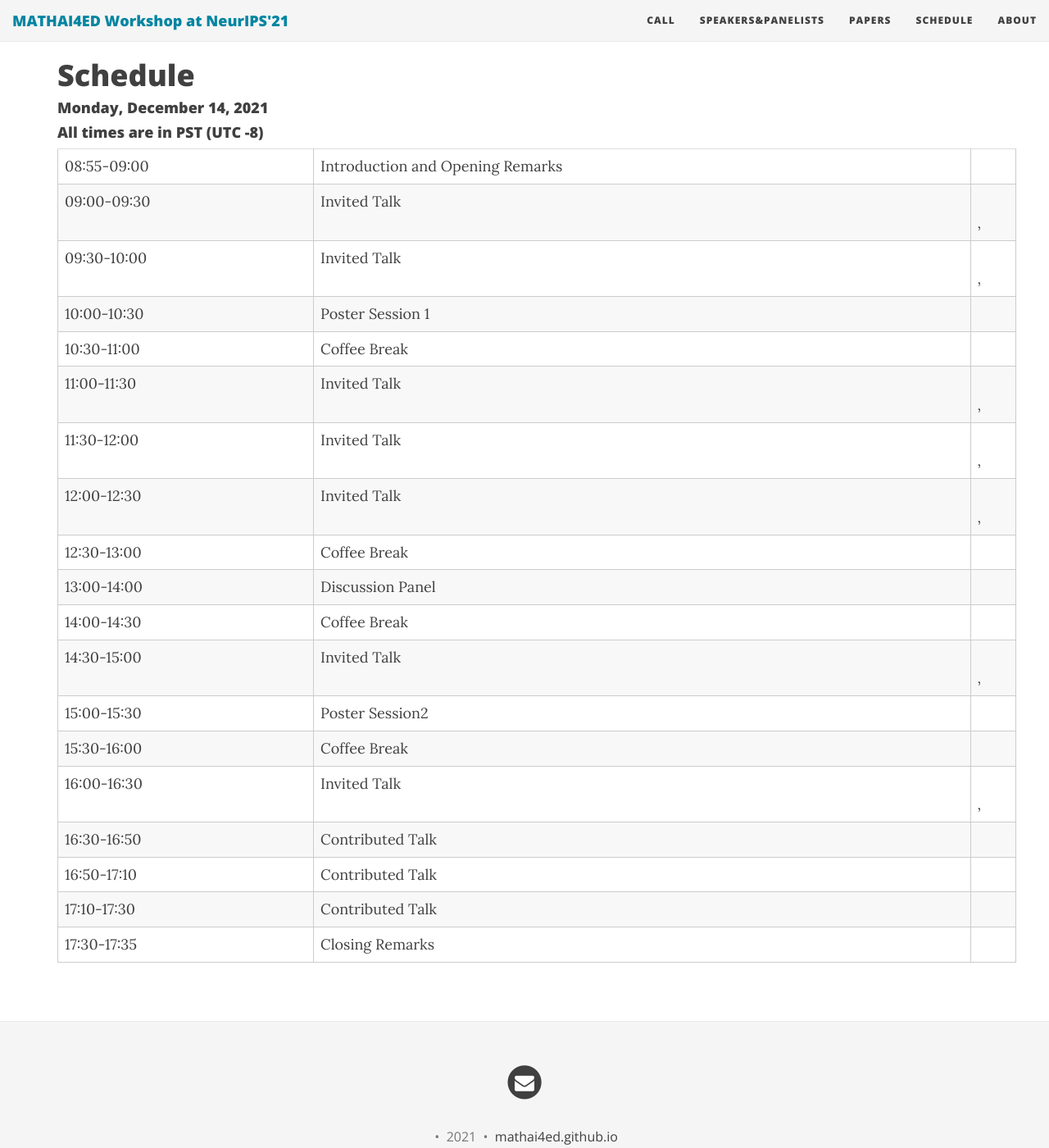
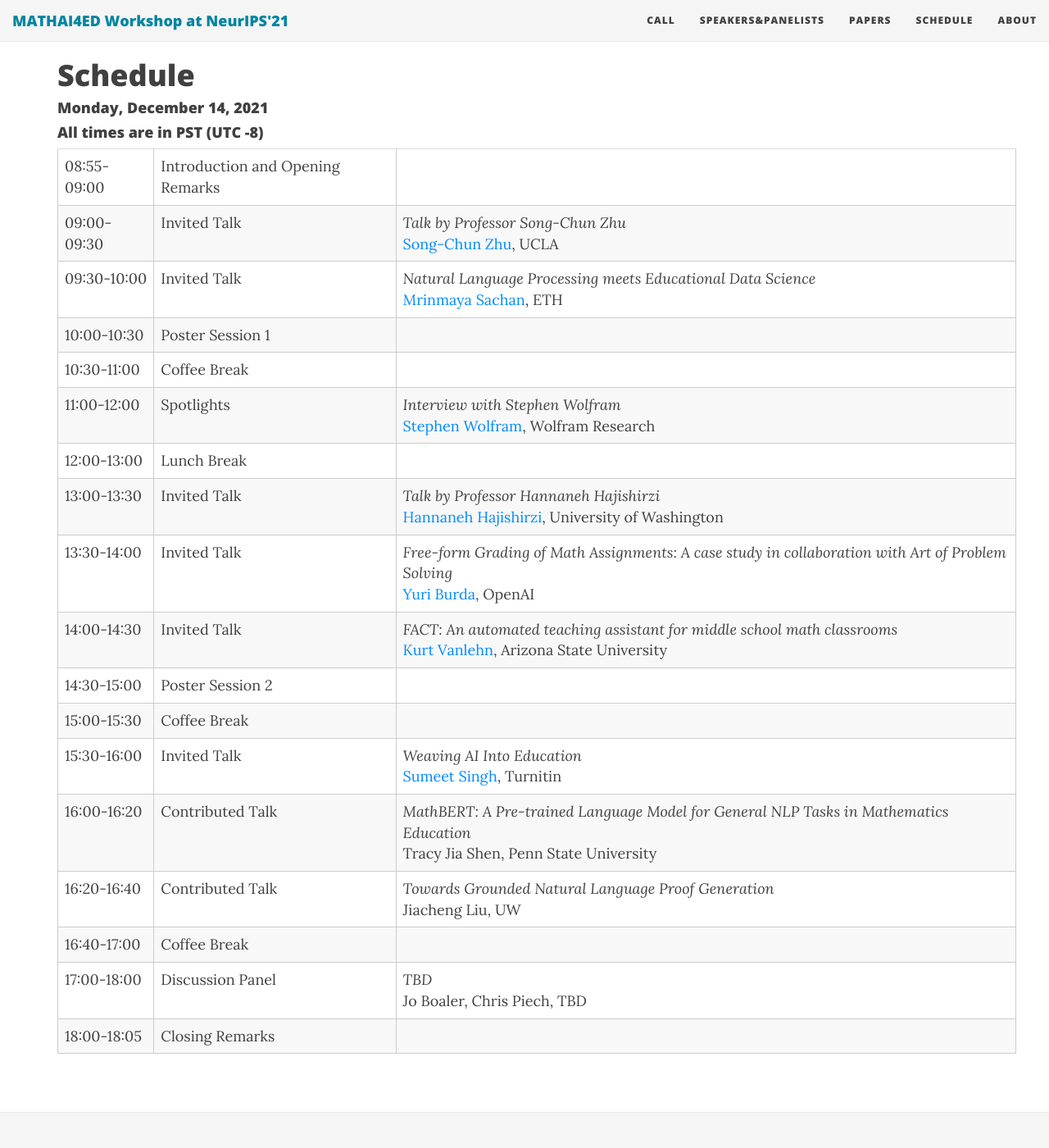
Before and after one commit to mathai4ed/mathai4ed.github.io, a Jekyll site: the page built from schedule.md, in a window 1280 px wide and 1400 px high, scrolled down 288 px. Shown: the whole window at 82% size. Built offline with Jekyll 4.4.1, drawn with Linux system fonts in a browser that asks for light colours; nearby versions of some CDN libraries.

Commit message:
update schedule, panlists

```diff
--- a/_data/schedule.yml
+++ b/_data/schedule.yml
@@ -2,90 +2,106 @@ opening:
   event: "Introduction and Opening Remarks"
   start: "08:55-09:00"
   type: "General"
-jurban:
-  event: "jurban"
-  title: ""
+
+szhu:
+  event: "szhu"
+  title: "Talk by Professor Song-Chun Zhu"
   start: "09:00-09:30"
   type: "Invited"
-ybengio:
-  event: "ybengio"
-  title: ""
+
+msachan:
+  event: "msachan"
+  title: "Natural Language Processing meets Educational Data Science"
   start: "09:30-10:00"
   type: "Invited"
+
 poster1:
   event: "Poster Session 1"
+  title: ""
+  author: ""
   start: "10:00-10:30"
   type: "General"
+
 break1:
   event: "Coffee Break"
   title: ""
   start: "10:30-11:00"
   type: "General"
-alison:
-  event: "alison"
+
+swolfram:
+  event: "swolfram"
+  title: "Interview with Stephen Wolfram"
+  start: "11:00-12:00"
+  type: "Spotlights"
+
+break2:
+  event: "Lunch Break"
   title: ""
-  start: "11:00-11:30"
+  start: "12:00-13:00"
+  type: "General"
+
+hhajishirzi:
+  event: "hhajishirzi"
+  title: "Talk by Professor Hannaneh Hajishirzi"
+  start: "13:00-13:30"
   type: "Invited"
-mjamnik:
-  event: "mjamnik"
+
+yburda:
+  event: "yburda"
+  title: "Free-form Grading of Math Assignments: A case study in collaboration with Art of Problem Solving"
+  start: "13:30-14:00"
+  type: "Invited"
+
+kvanlehn:
+  event: "kvanlehn"
+  title: "FACT: An automated teaching assistant for middle school math classrooms"
+  start: "14:00-14:30"
+  type: "Invited"
+
+poster2:
+  event: "Poster Session 2"
   title: ""
-  start: "11:30-12:00"
-  type: "Invited"
-jmcclelland:
-  event: "jmcclelland"
-  title: ""
-  start: "12:00-12:30"
-  type: "Invited"
-break2:
-  event: "Coffee Break"
-  title: ""
-  start: "12:30-13:00"
+  author: ""
+  start: "14:30-15:00"
   type: "General"
-panel1:
-  event: ""
-  speakers: ""
-  start: "13:00-14:00"
-  type: "Panel"
+
 break3:
   event: "Coffee Break"
   title: ""
-  start: "14:00-14:30"
-  type: "General"
-mrabe:
-  event: "mrabe"
-  title: ""
-  start: "14:30-15:00"
-  type: "Invited"
-poster2:
-  event: "Poster Session2"
   start: "15:00-15:30"
   type: "General"
+
+kvanlehssinghn:
+  event: "ssingh"
+  title: "Weaving AI Into Education"
+  start: "15:30-16:00"
+  type: "Invited"
+
+contrib1:
+  event: "MathBERT: A Pre-trained Language Model for General NLP Tasks in Mathematics Education"
+  author: "Tracy Jia Shen, Penn State University"
+  start: "16:00-16:20"
+  type: "Contributed"
+
+contrib2:
+  event: "Towards Grounded Natural Language Proof Generation"
+  author: "Jiacheng Liu, UW"
+  start: "16:20-16:40"
+  type: "Contributed"
+
 break4:
   event: "Coffee Break"
   title: ""
-  start: "15:30-16:00"
+  start: "16:40-17:00 "
   type: "General"
-spolu:
-  event: "spolu"
-  title: ""
-  start: "16:00-16:30"
-  type: "Invited"
-contrib1:
-  event: ""
-  author: ""
-  start: "16:30-16:50"
-  type: "Contributed"
-contrib2:
-  event: ""
-  author: ""
-  start: "16:50-17:10"
-  type: "Contributed"
-contrib3:
-  event: ""
-  author: ""
-  start: "17:10-17:30"
-  type: "Contributed"
+
+panel1:
+  event: "TBD"
+  speakers: "Jo Boaler, Chris Piech, TBD"
+  start: "17:00-18:00"
+  type: "Panel"
+
 closing:
   event: "Closing Remarks"
-  start: "17:30-17:35"
+  start: "18:00-18:05"
   type: "General"
--- a/_data/speakers.yml
+++ b/_data/speakers.yml
@@ -5,12 +5,26 @@ yburda:
     img: "yburda.jpg"
     bio: "Burda received his PhD in mathematics at the University of Toronto. Since then, he has been a research scientist at OpenAI. He is now mainly focusing on applying machine learning to mathematical reasoning, with the aim to improve future math education."
 
+jboaler:
+    name: "Jo Boaler"
+    url: "https://ed.stanford.edu/faculty/joboaler"
+    affiliation: "Stanford University"
+    img: "jboaler.jpg"
+    bio: "Jo Boaler is a British education author and Nomellini-Olivier Professor of Mathematics Education at the Stanford Graduate School of Education. Boaler is involved in promoting reform mathematics and equitable mathematics classrooms. She is the co-founder and faculty director of youcubed, a Stanford centre that markets and sells mathematics education resources to teachers, students and parents. She is the author of nine books, including Limitless Mind (2019), Mathematical Mindsets (2016), What's Math Got To Do With It? (2009) and The Elephant in the Classroom (2010), all written for teachers and parents with the goal of improving mathematics education in both the US and UK."
+
 hhajishirzi:
     name: "Hannaneh Hajishirzi"
     url: ""
     affiliation: "University of Washington"
     img: "hhajishirzi.jpg"
     bio: "Hanna Hajishirzi is an Assistant Professor in the Paul G. Allen School of Computer Science & Engineering at the University of Washington and a Research Fellow at the Allen Institute for AI. Her research spans different areas in NLP and AI, focusing on developing machine learning algorithms that represent, comprehend, and reason about diverse forms of data at large scale. Applications for these algorithms include question answering, reading comprehension, representation learning, knowledge extraction, and conversational dialogue. Hanna received her PhD from University of Illinois and spent a year as a postdoc at Disney Research and CMU."
+
+cpiech:
+    name: "Chris Piech"
+    url: "https://web.stanford.edu/~cpiech/bio/index.html"
+    affiliation: "Stanford University"
+    img: "cpiech.jpg"
+    bio: "Chris Piech is an Assistant Professor of Computer Science Education, Stanford University. Piech was born and grew up in Nairobi, Kenya. When Piech was twelve Piech moved to Kuala Lumpur, Malaysia where Piech lived until Piech came to Stanford for university, liked it a lot and stayed. Piech loves teaching and Piech is into exploring our world (through both science and travelling). Piech's research is in machine learning to understand human learning."
 
 msachan:
     name: "Mrinmaya Sachan"
--- a/schedule.md
+++ b/schedule.md
@@ -26,6 +26,7 @@ use-site-title: true
         {% if s[1].type == "General" %}
           <td>{{ s[1].event }}</td>
           <td></td>
+
         {% elsif s[1].type == "Invited" %}
           <td >Invited Talk</td>
           {% assign speaker_id = s[1].event %}
@@ -38,21 +39,36 @@ use-site-title: true
           <br><i><b>{{ speaker.title }}</b></i>
           {% endif %}
           </td>
+
         {% elsif s[1].type == "Contributed" %}
           <td>Contributed Talk</td>
           <td ><i>{{ s[1].event }}</i><br>{{ s[1].author }}</td>
+
         {% elsif s[1].type == "Spotlights" %}
           <td>Spotlights</td>
-          <td><a href="#{{s[0]}}">{{ s[1].event }}</a></td>
+          {% assign speaker_id = s[1].event %}
+          {% assign speaker = site.data.speakers[speaker_id] %}
+          <td >
+            <i>{{ s[1].title }}</i><br>
+          <a href="{{speaker.url}}">{{ speaker.name }}</a>, {{speaker.affiliation}}
+          {% if speaker.title == "TBA" %}
+          {% else %}
+          <br><i><b>{{ speaker.title }}</b></i>
+          {% endif %}
+          </td>
+
         {% elsif s[1].type == "Break" %}
           <td class="info">{{ s[1].event }}</td>
           <td class="info"></td>
+
         {% elsif s[1].type == "Session" %}
           <td><b>{{ s[1].event }}</b></td>
           <td></td>
+
         {% elsif s[1].type == "None" %}
           <td ></td>
           <td >{{ s[1].event }}</td>
+
         {% elsif s[1].type == "Panel" %}
           <td >Discussion Panel</td>
           <td ><i>{{ s[1].event }}</i><br>{{ s[1].speakers }}</td>
```
Also changed, not shown: index.md (+3 -3 lines), img/jboaler.jpg (added), img/plu.jpg (deleted), 9 other files.
